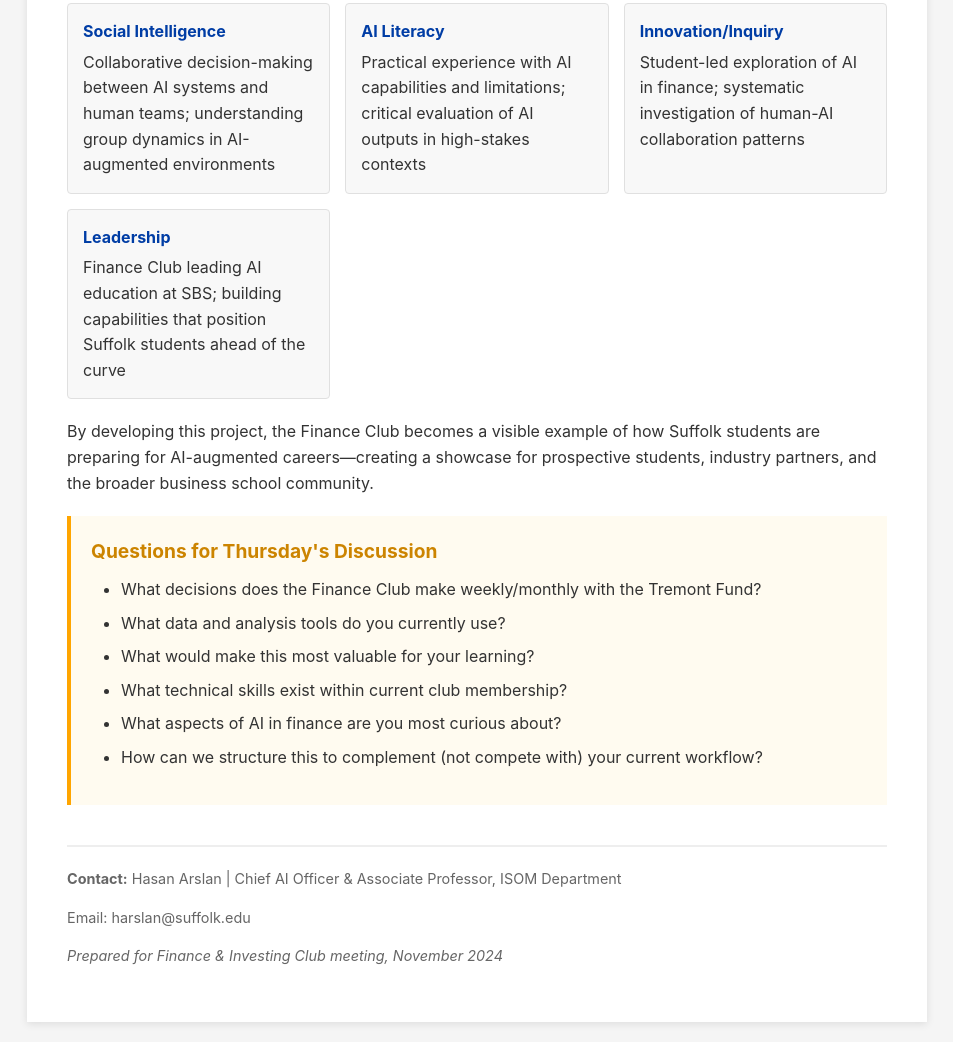
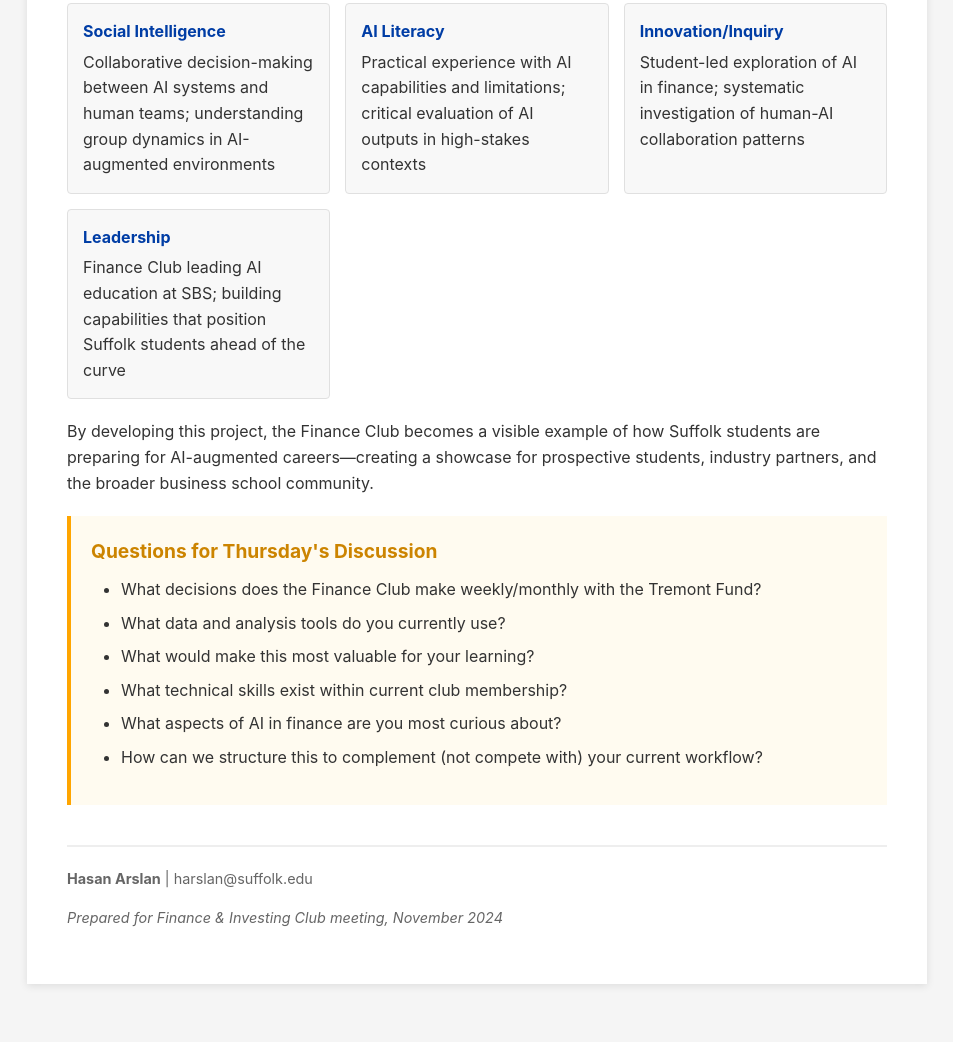
Before and after one commit to harslan/finance-club-robo-advisor, a plain HTML site: page index.html in a window 1280 px wide. Shown: the part 2858-3900 px from the top of the page, without its empty margins (163-1116 px from the left). After the commit the page ends 3862 px from the top, so only its background shows below. Drawn offline with Linux system fonts and the light colour scheme.

Commit message:
Update index.html

```diff
--- a/index.html
+++ b/index.html
@@ -288,8 +288,7 @@
         </section>
 
         <footer>
-            <p><strong>Contact:</strong> Hasan Arslan | Chief AI Officer & Associate Professor, ISOM Department</p>
-            <p>Email: harslan@suffolk.edu</p>
+            <p><strong>Hasan Arslan</strong> | harslan@suffolk.edu</p>
             <p><em>Prepared for Finance & Investing Club meeting, November 2024</em></p>
         </footer>
     </div>
```
